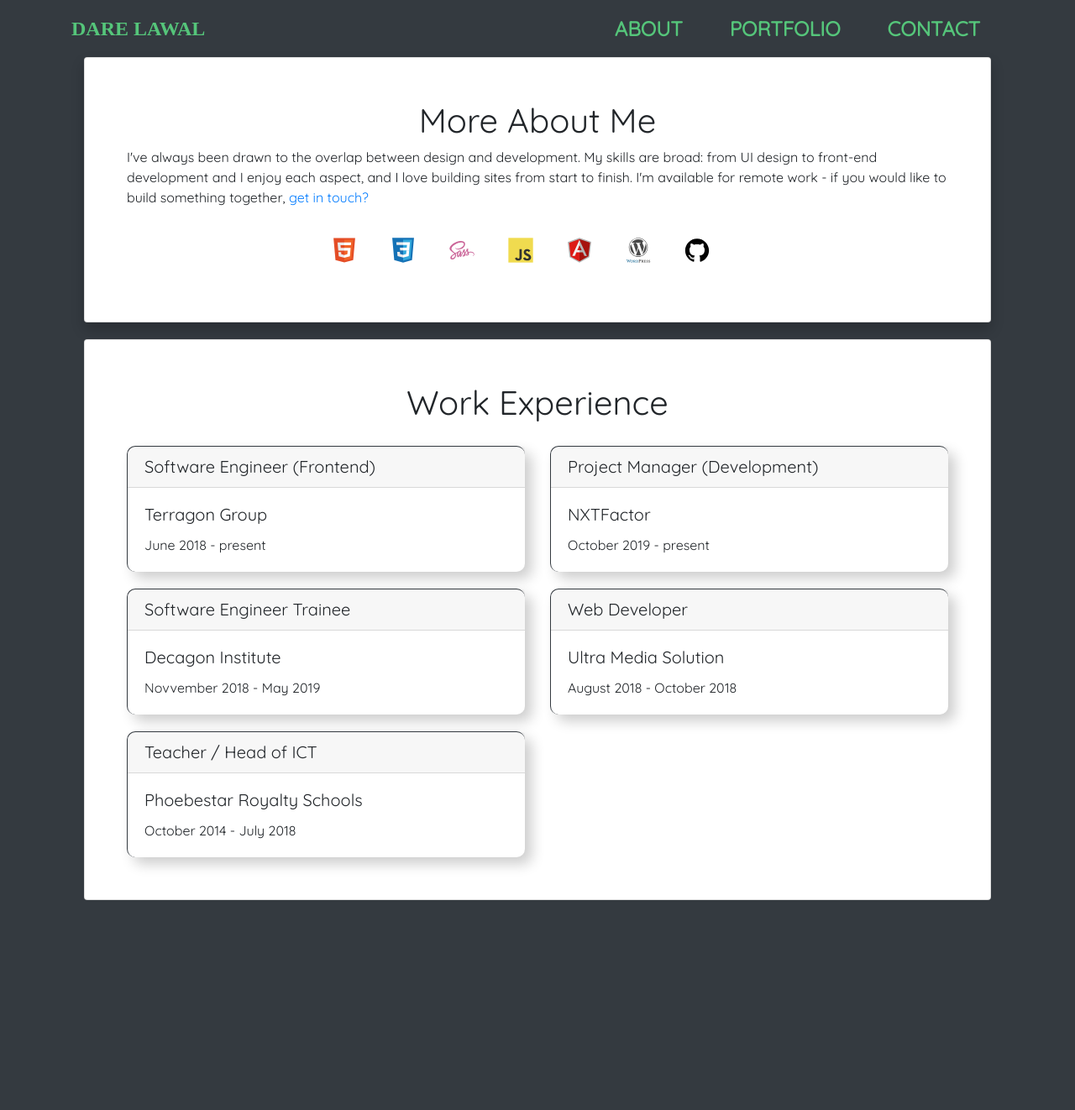
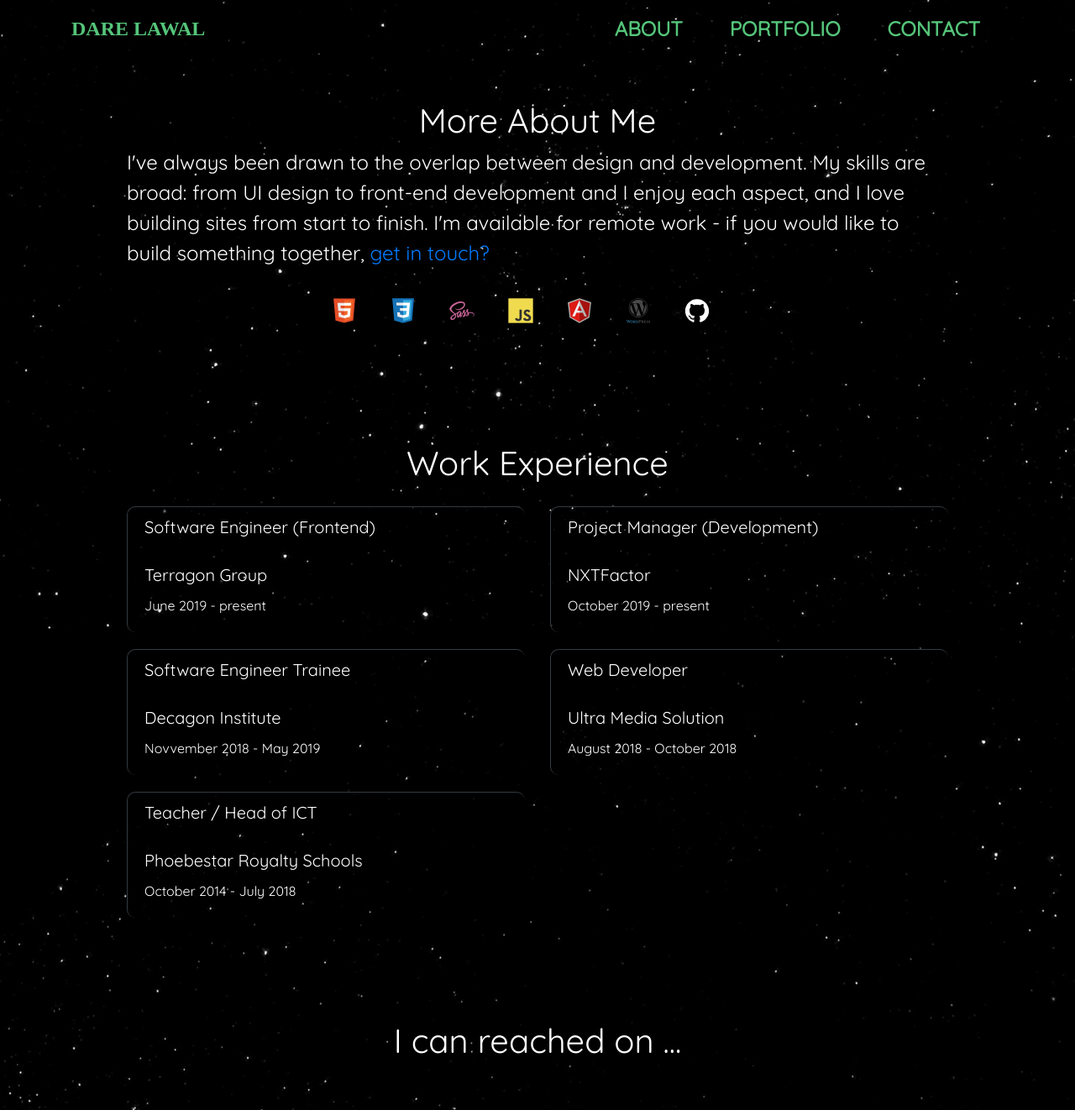
Before and after one commit to lawaldare/new-protfolio, an Angular app: page /about in a window 1280 px wide. Shown: the whole page at 84% size. Before the commit the page ends 1072 px from the top, so only its background shows below. Built offline with nearby package versions, Linux system fonts and the light colour scheme; a web font is replaced by a local one.

Commit message:
updated about page

```diff
--- a/src/app/components/about/about.component.html
+++ b/src/app/components/about/about.component.html
@@ -97,7 +97,7 @@
           <h5 class="card-header">Software Engineer (Frontend)</h5>
           <div class="card-body">
             <h5 class="card-title">Terragon Group</h5>
-            <p class="card-text muted">June 2018 - present</p>
+            <p class="card-text muted">June 2019 - present</p>
           </div>
         </div>
       </div>
@@ -148,4 +148,8 @@
 
 
   </div>
+
+  <div class="contact card">
+    <h1 class="header text-center">I can reached on ...</h1>
+  </div>
 </div>
--- a/src/app/components/about/about.component.scss
+++ b/src/app/components/about/about.component.scss
@@ -7,17 +7,22 @@
 
 .card {
   padding: 50px;
+  background-color: transparent;
+  color: white;
 }
 
 .about {
   margin-bottom: 20px;
   cursor: pointer;
+  background-color: transparent;
+  color: white;
   box-shadow: 0 0.5rem 1rem rgba(#000, .2);
   transition: all .2s;
+  font-size: 1.5rem;
 
   &:hover {
     box-shadow: 0 1rem 2rem rgba(#000, .4);
-    transform: rotate(.5deg) scale(1.1);
+    transform: rotate(.3deg) scale(1.1);
     color: #fff !important;
     background-color: #55c57a;
   }
@@ -35,7 +40,7 @@
 
   &:hover {
     box-shadow: 0 1rem 2rem rgba(#000, .4);
-    transform: rotate(.1deg) scale(1.05);
+    transform: rotate(.1deg) scale(1.1);
     color: #fff !important;
     background-color: #55c57a;
 }
@@ -47,7 +52,7 @@ svg {
   width: 30px;
   margin-right: 40px;
   transition: all .2s;
-
+  fill: white;
   &:hover {
     transform: scale(2);
   }
@@ -58,3 +63,7 @@ svg {
   display: flex;
   justify-content: center;
 }
+
+.contact {
+  margin-top: 20px;
+}
--- a/src/index.html
+++ b/src/index.html
@@ -13,7 +13,7 @@
   <link rel="icon" type="image/x-icon" href="favicon.ico">
 </head>
 
-<body style="background-color: #343a40;">
+<body class="body">
   <app-root></app-root>
 </body>
 
--- a/src/styles.scss
+++ b/src/styles.scss
@@ -19,6 +19,16 @@ $color-tertiary-dark: #5643fa;
 
 
 * {
-  // font-family: 'Sarabun', sans-serif;
   font-family: 'Quicksand', sans-serif;
 }
+
+.body {
+  background: black url(../src/assets/images/stars.png) repeat;
+  position: absolute;
+   top: 0;
+   bottom: 0;
+   left: 0;
+   right: 0;
+   display: block;
+     z-index: 0;
+ }
```
Also changed, not shown: src/app/app-routing.module.ts (+6 -6 lines).
